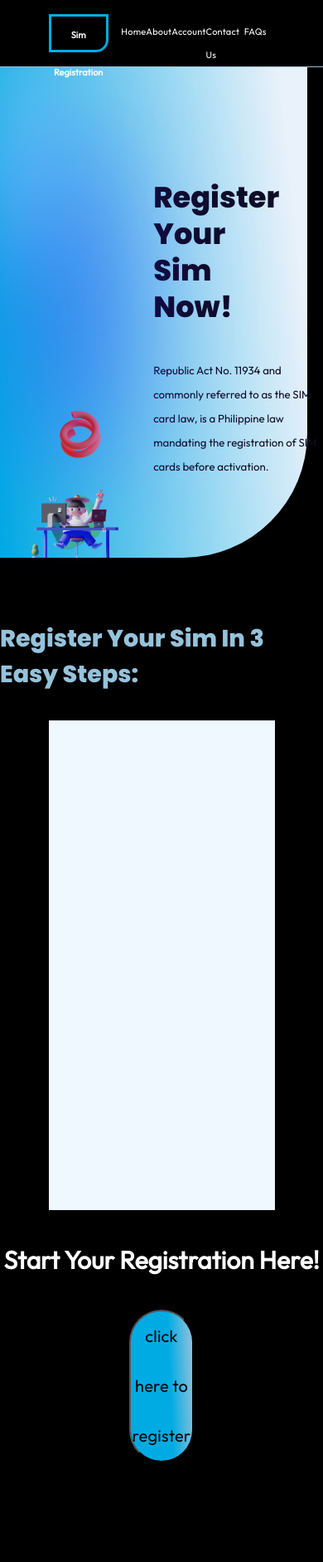
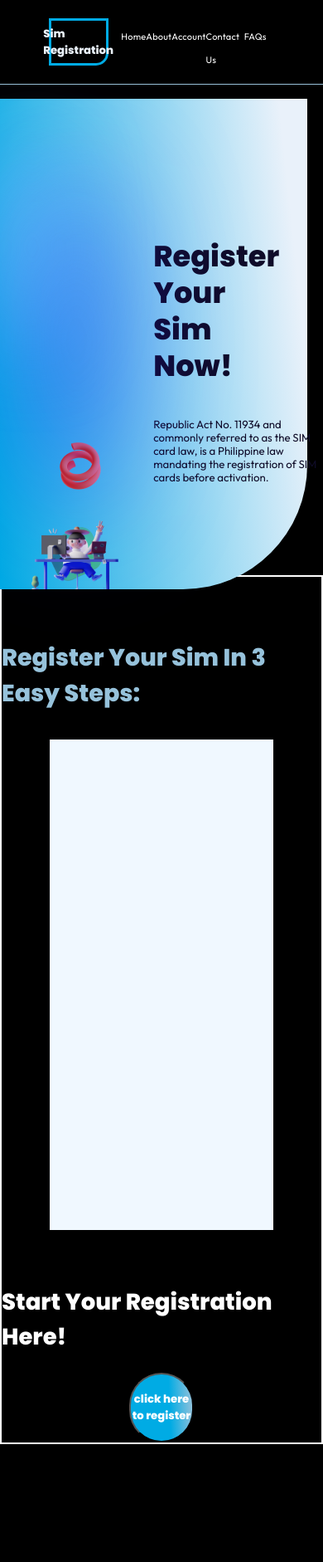
Before and after one commit to SharuHaru/SImcard-Registartion-Project, a PHP site: page / in a window 390 px wide. Shown: the top 1882 px of the page at 83% size. Run offline with PHP 8.4, Linux system fonts and the light colour scheme.

Commit message:
update responsiveness

```diff
--- a/css/style.css
+++ b/css/style.css
@@ -30,7 +30,7 @@ nav {
     border-bottom: 1px solid #98C1D9;
     color: white;
     width: 100%;
-    height: 80px;
+    height: 12vh;
     z-index: 100;
 }
 
@@ -46,17 +46,23 @@ nav .site-logo {
 
 }
 
-.site-logo span {
+.site-logo .logo {
     border: 3px solid #00ABE4;
     border-radius: 0px 0px 15px 0px;
     height: 50%;
     width: 85%;
+    display: flex;
+    justify-content: center;
+    align-items: center;
 
-    font-family: 'Outfit';
+
+
+    font-family: 'Poppins';
     font-style: normal;
     font-weight: 600;
-    line-height: 45px;
-    text-align: center;
+    font-size: 1.2rem;
+    color: #E9F1FA;
+
 
 }
 
@@ -106,6 +112,7 @@ nav .link-div {
 
     background: linear-gradient(83.82deg, #00ABE4 0%, #E9F1FA 92.02%);
     position: relative;
+    top: 2vh;
     z-index: 98;
 }
 
@@ -133,7 +140,7 @@ nav .link-div {
 
 .circle2 {
     position: absolute;
-    top: 0%;
+    top: 10%;
     left: 5%;
     border: 2px solid violet;
     width: 30%;
@@ -192,7 +199,6 @@ nav .link-div {
     font-style: normal;
     font-weight: 500;
     font-size: 1.2rem;
-    line-height: 29px;
 
     }
 
@@ -211,6 +217,7 @@ nav .link-div {
     display: flex;
     flex-direction: column;
     align-items: center;
+    border: 2px solid white;
 
     color: white;
 }
@@ -220,7 +227,7 @@ nav .link-div {
     margin: 9vh auto 4vh auto;
     font-family: 'Poppins', sans-serif;
     font-style: normal;
-    font-weight: 700;
+    font-weight: 600;
     font-size: 2.6rem;
     color: #96C2DB;
 
@@ -233,30 +240,28 @@ nav .link-div {
 }
 
 .container-register h3 {
-    padding: 30px 0px;
+    padding: 6rem 0rem 2rem 0px;
 
-    font-family: 'Outfit';
-    font-style: normal;
-    font-weight: 700;
-    font-size: 30px;
-    line-height: 60px;
+    font-family: 'Poppins';
+    font-weight: 550;
+    font-size: 2.5rem;
 
 }
 
 .container-register button {
+    color: white;
+    height: 10vh;
     width: 20%;
+    font-family: 'Poppins';
+    font-style: normal;
+    font-weight: 600;
+    font-size: 1.2rem;
 
 
     background: linear-gradient(87.43deg, #00ABE4 62.71%, #96C2DB 100%);
     border-radius: 50px;
 
-    font-family: 'Outfit';
-    font-style: normal;
-    font-weight: 500;
-    font-size: 20px;
-    line-height: 60px;
 
-    letter-spacing: 0.2px;
 }
 
 
--- a/index.html
+++ b/index.html
@@ -15,7 +15,9 @@
 <!-- ======================= NAVIGATION BAR ======================= -->
     <nav>
         <div class="site-logo">
-            <span>Sim Registration</span>
+            <div class="logo">
+
+                Sim Registration</div>
         </div>
 
         <div class="link-div">
```
